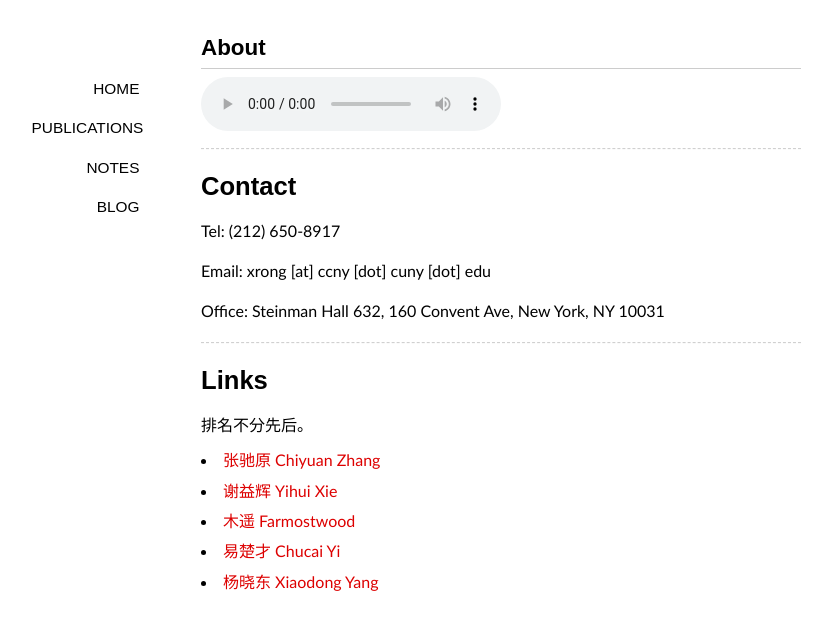
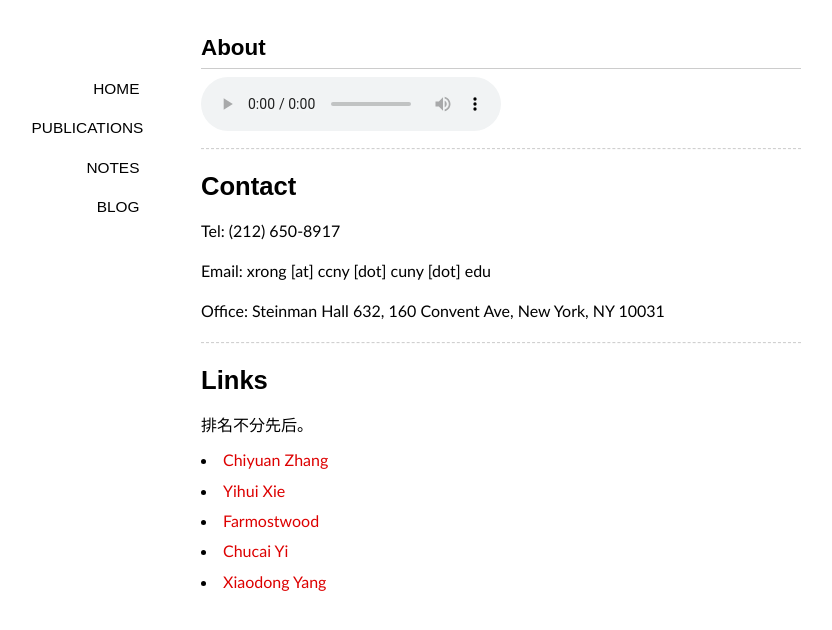
Before and after one commit to ionvision/ionvision.github.io.bk, a Jekyll site: the page built from about/index.md, in a window 1280 px wide. Shown: the top 630 px of the page, without its empty margins (139-971 px from the left). Built offline with Jekyll 4.4.1, drawn with Linux system fonts in a browser that asks for light colours; some web fonts are replaced.

Commit message:
About pape update

```diff
--- a/about/index.md
+++ b/about/index.md
@@ -23,8 +23,8 @@ Office: Steinman Hall 632, 160 Convent Ave, New York, NY 10031
 
 排名不分先后。
 
-- [张驰原 Chiyuan Zhang](http://freemind.pluskid.org)
-- [谢益辉 Yihui Xie](http://yihui.name)
-- [木遥 Farmostwood](http://blog.farmostwood.net)
-- [易楚才 Chucai Yi](http://media-lab.engr.ccny.cuny.edu/~cyi)
-- [杨晓东 Xiaodong Yang](http://yangxd.org)
+- [Chiyuan Zhang](http://freemind.pluskid.org)
+- [Yihui Xie](http://yihui.name)
+- [Farmostwood](http://blog.farmostwood.net)
+- [Chucai Yi](http://media-lab.engr.ccny.cuny.edu/~cyi)
+- [Xiaodong Yang](http://yangxd.org)
```
